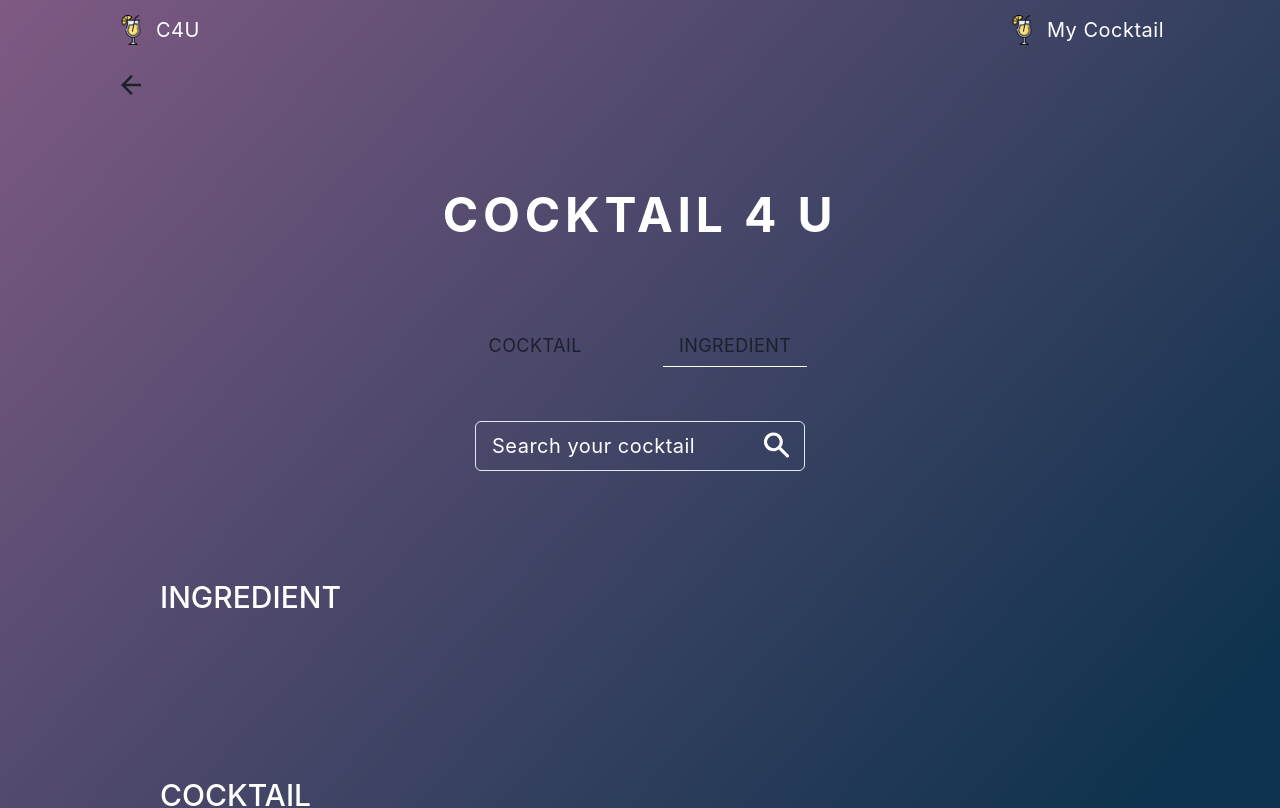
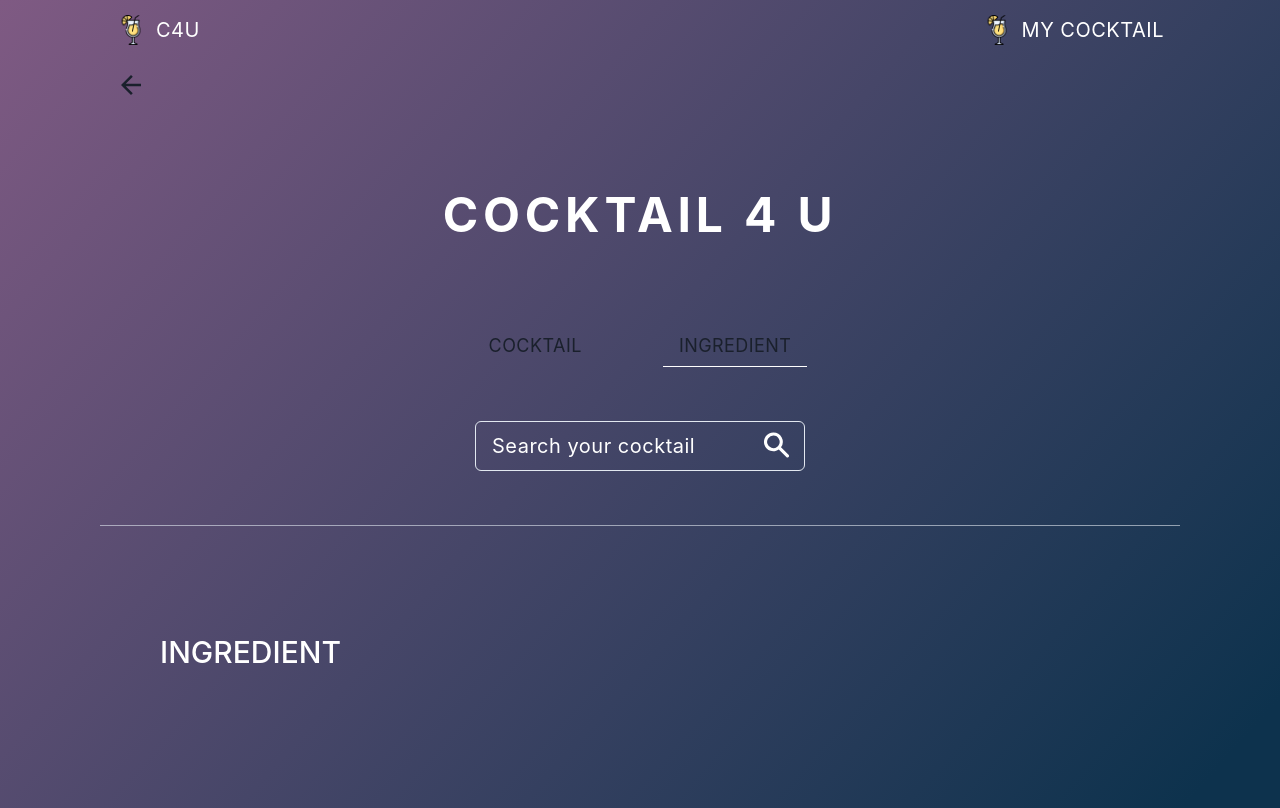
Before and after one commit to newsilver1028/cocktail-4-u, a React (Create React App) app: page /ingredient in a window 1280 px wide. Shown: the top 808 px of the page. Built offline with nearby package versions, Linux system fonts and the light colour scheme; what recoil-persist would draw is missing.

Commit message:
style: add divider

```diff
--- a/src/components/header/header.tsx
+++ b/src/components/header/header.tsx
@@ -31,7 +31,7 @@ const Header = () => {
           >
             <ActiveIcon width='30px' />
             <Text ml='10px' color='white' fontWeight='normal' fontSize='xl' letterSpacing='wide'>
-              My Cocktail
+              MY COCKTAIL
             </Text>
           </Button>
         </Link>
--- a/src/routes/bookmarkPage/index.tsx
+++ b/src/routes/bookmarkPage/index.tsx
@@ -10,13 +10,13 @@ const BookmarkPage = () => {
   return (
     <Box maxW='1080px' w='container.xl' color='white' minH='container.md'>
       <Header />
-      <Center my='10%'>
+      <Center my='8%'>
         <Heading size='2xl' letterSpacing='widest' fontFamily='font.logo'>
-          My Cocktail
+          MY COCKTAIL
         </Heading>
       </Center>
       <Center my='10%'>
-        <Flex flexFlow='row wrap' rowGap='20' justify='space-around' flex='1' maxW='1080px'>
+        <Flex flexFlow='row wrap' rowGap='20' justify='space-around' flex='1' maxW='1080px' my='10%'>
           {bookmarkList.length === 0 ? (
             <Heading mt='30%' h='50vh' fontWeight='normal' size='md'>
               Add your Cocktail
--- a/src/routes/layout/index.tsx
+++ b/src/routes/layout/index.tsx
@@ -1,4 +1,4 @@
-import { Box, Button, Center, Flex, Heading, Input } from '@chakra-ui/react';
+import { Box, Button, Center, Divider, Flex, Heading, Input } from '@chakra-ui/react';
 import { SearchIcon } from 'assets/svgs';
 import { ChangeEvent, useState } from 'react';
 import { NavLink, Outlet } from 'react-router-dom';
@@ -88,6 +88,7 @@ const Layout = () => {
           </Box>
         </form>
       </Center>
+      <Divider />
       <Outlet />
     </Box>
   );
```
